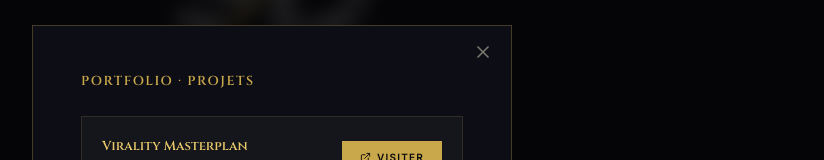
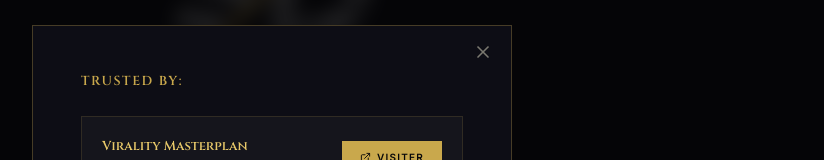
Before and after one commit to altesse-imena/Kelian-Site, a React (Create React App) app: page / in a window 1280 px wide. Both pictures are taken after a click on the button "DÉCOUVRIR". Shown: the part 262-422 px from the top of the page, without its empty margins (368-1192 px from the left). Built offline with nearby package versions, Linux system fonts and the light colour scheme.

Commit message:
Update portfolio popup title to 'Trusted By:'

```diff
--- a/src/components/PortfolioPopup.js
+++ b/src/components/PortfolioPopup.js
@@ -53,8 +53,8 @@ const PortfolioPopup = ({ isOpen, onClose }) => {
             <X size={20} />
           </motion.button>
 
-          <div className="popup-title" data-fr>Portfolio · Projets</div>
-          <div className="popup-title" data-en>Portfolio · Projects</div>
+          <div className="popup-title" data-fr>Trusted By:</div>
+          <div className="popup-title" data-en>Trusted By:</div>
 
           {portfolioItems.map((item, index) => (
             <motion.div
```
